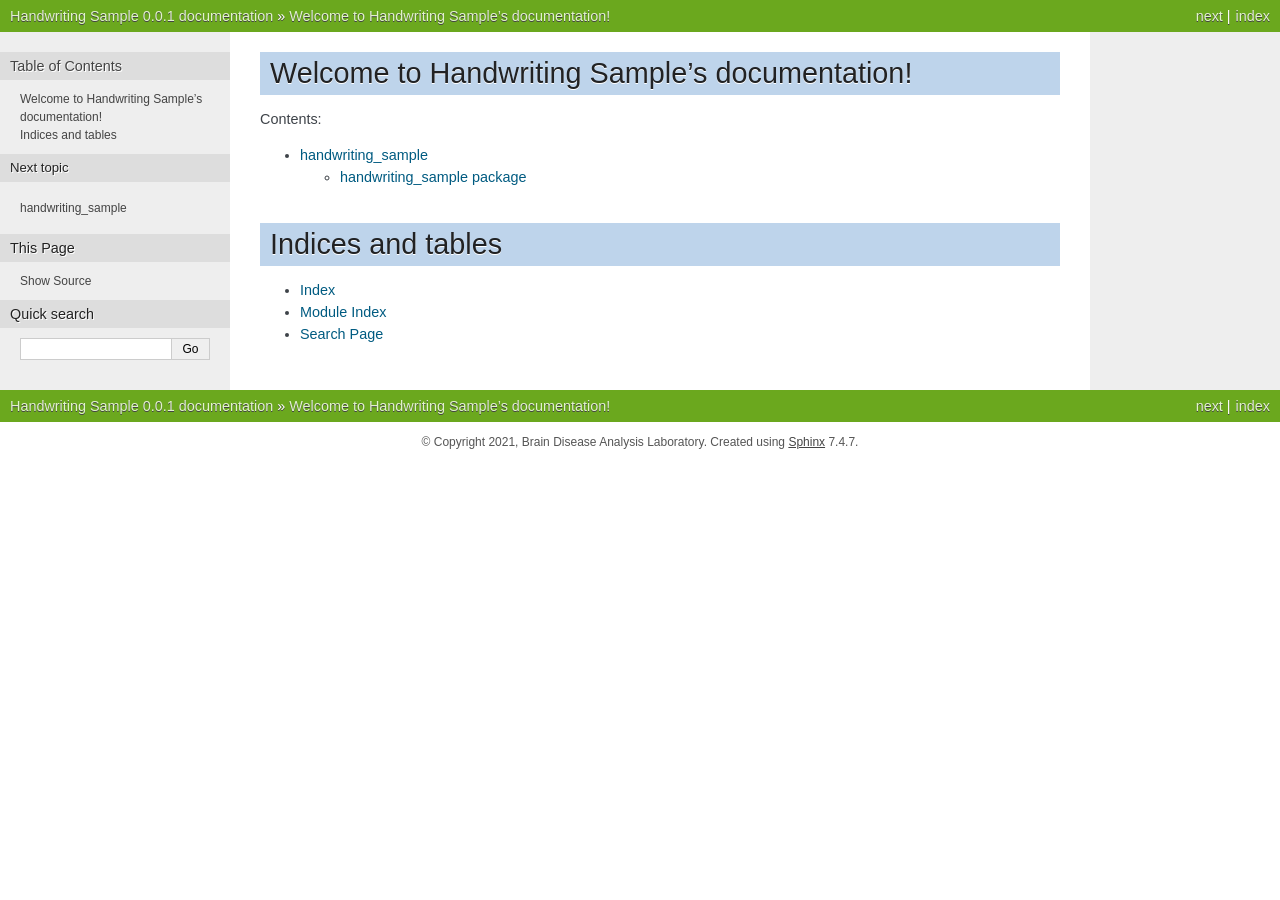
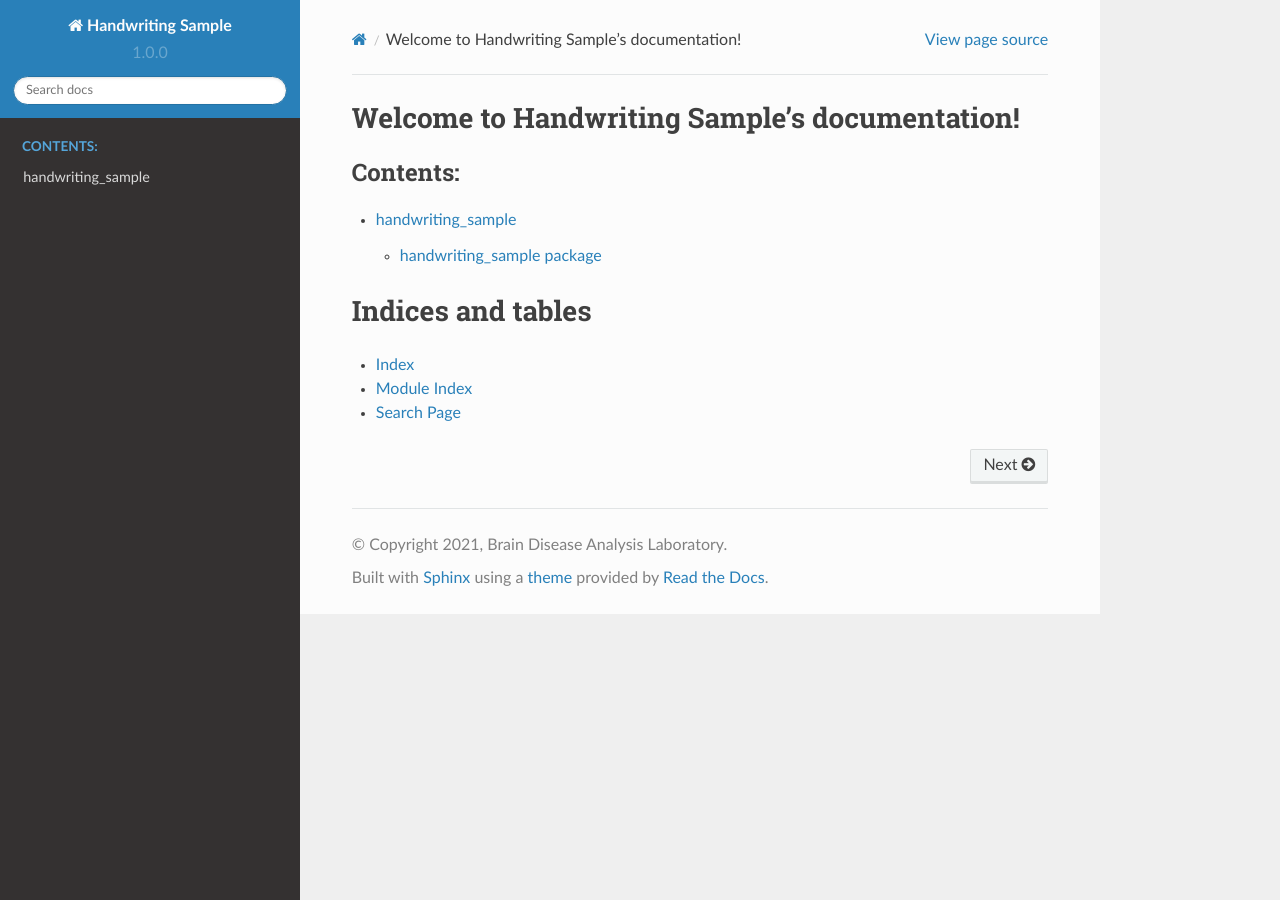
Before and after one commit to BDALab/handwriting-sample, a Sphinx documentation site: the page built from docs/source/index.rst, in a window 1280 px wide. Built offline with Sphinx 7.4.7 and the Read the Docs theme 2.0.0, drawn with Linux system fonts in a browser that asks for light colours.

Commit message:
change a theme

```diff
--- a/docs/source/conf.py
+++ b/docs/source/conf.py
@@ -22,7 +22,8 @@ copyright = '2021, Brain Disease Analysis Laboratory'
 author = 'Jan Mucha'
 
 # The full version, including alpha/beta/rc tags
-release = '0.0.1'
+release = '0.0.2'
+version = '1.0.0'
 
 
 # -- General configuration ---------------------------------------------------
@@ -50,7 +51,7 @@ exclude_patterns = []
 # The theme to use for HTML and HTML Help pages.  See the documentation for
 # a list of builtin themes.
 #
-html_theme = 'nature'
+html_theme = 'sphinx_rtd_theme'
 
 # Add any paths that contain custom static files (such as style sheets) here,
 # relative to this directory. They are copied after the builtin static files,
```
